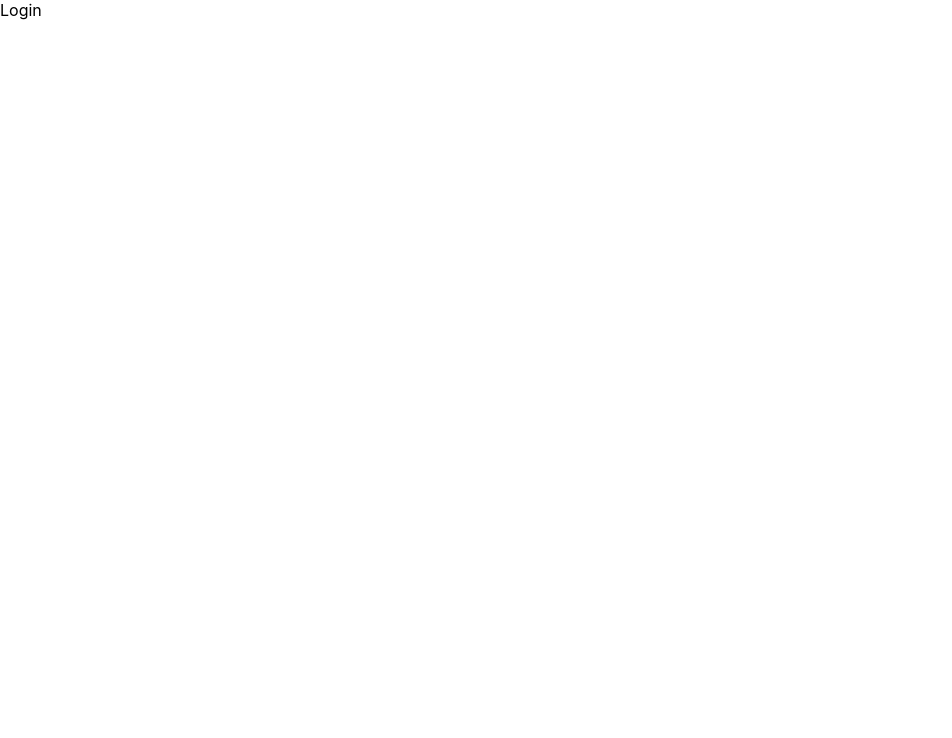
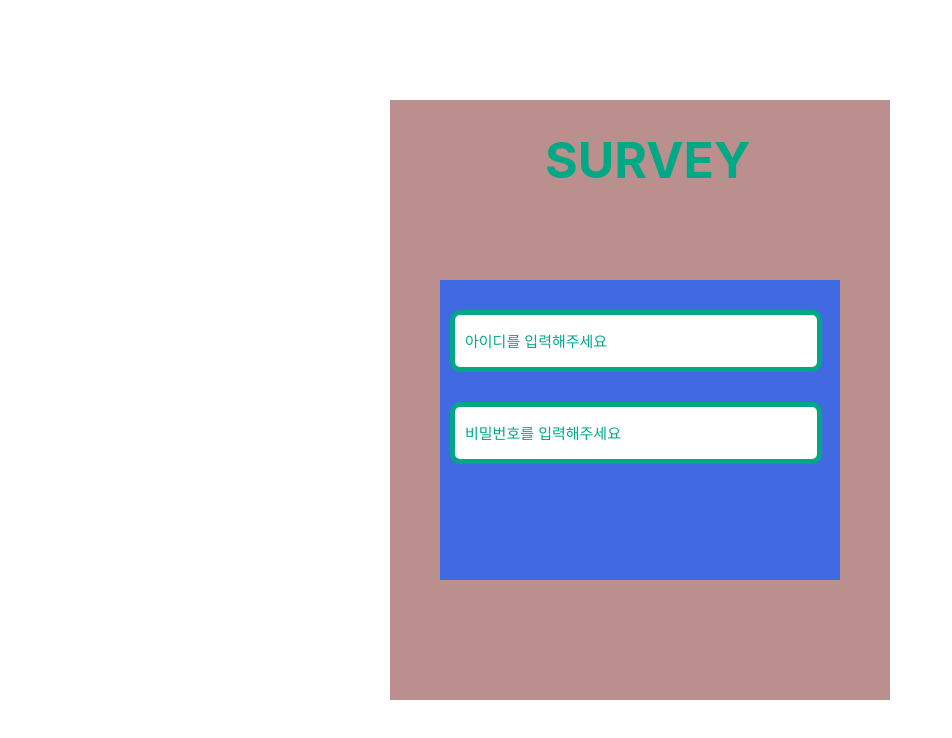
Before and after one commit to Hwang-YoungJu/Survey-Service, a React (Create React App) app: page /login in a window 1280 px wide. Shown: the top 738 px of the page, without its empty margins (0-952 px from the left). Built offline with nearby package versions, Linux system fonts and the light colour scheme.

Commit message:
로그인 템플릿 구성중

```diff
--- a/src/components/Auth/LoginTemplate.jsx
+++ b/src/components/Auth/LoginTemplate.jsx
@@ -1,7 +1,18 @@
 import React from "react";
+import * as S from "./style";
 
 const LoginTemplate = () => {
-  return <div>Login</div>;
+  return (
+    <S.styledDiv>
+      <S.LoginBox>
+        <h1>SURVEY</h1>
+        <S.inputArea>
+          <S.styledInput placeholder="아이디를 입력해주세요" />
+          <S.styledInput placeholder="비밀번호를 입력해주세요" />
+        </S.inputArea>
+      </S.LoginBox>
+    </S.styledDiv>
+  );
 };
 
 export default LoginTemplate;
--- /dev/null
+++ b/src/components/Auth/style.jsx
@@ -0,0 +1,62 @@
+import styled from "styled-components";
+
+export const styledDiv = styled.div`
+  position: absolute;
+  width: 100vw;
+  height: 100vh;
+  display: flex;
+  align-items: center;
+  justify-content: center;
+`;
+export const LoginBox = styled.div`
+  position: absolute;
+  width: 500px;
+  height: 600px;
+  background-color: rgb(188, 143, 143);
+  h1 {
+    position: absolute;
+    display: block;
+    width: 100px;
+    margin: 20px 0 20px 0;
+    font-size: 50px;
+    line-height: 40px;
+    top: 20px;
+    left: 31%;
+    color: #00a885;
+  }
+`;
+
+export const inputArea = styled.div`
+  width: 400px;
+  height: 300px;
+  background-color: royalblue;
+  position: relative;
+  top: 30%;
+  left: 10%;
+`;
+
+export const styledInput = styled.input`
+  color: #00a88f;
+  position: relative;
+  font-size: 15px;
+  padding-left: 10px;
+  width: 350px;
+  height: 50px;
+  border: 5px solid #00a885;
+  border-radius: 10px;
+  margin-top: 30px;
+  margin-left: 10px;
+  ::placeholder {
+    color: #00a88f;
+    font-size: 15px;
+    font-weight: 500;
+  }
+`;
+
+export const styledButton = styled.button`
+  background-color: #00a88f;
+  width: 300px;
+  height: 60px;
+  border-radius: 10px;
+  position: absolute;
+`;
```
